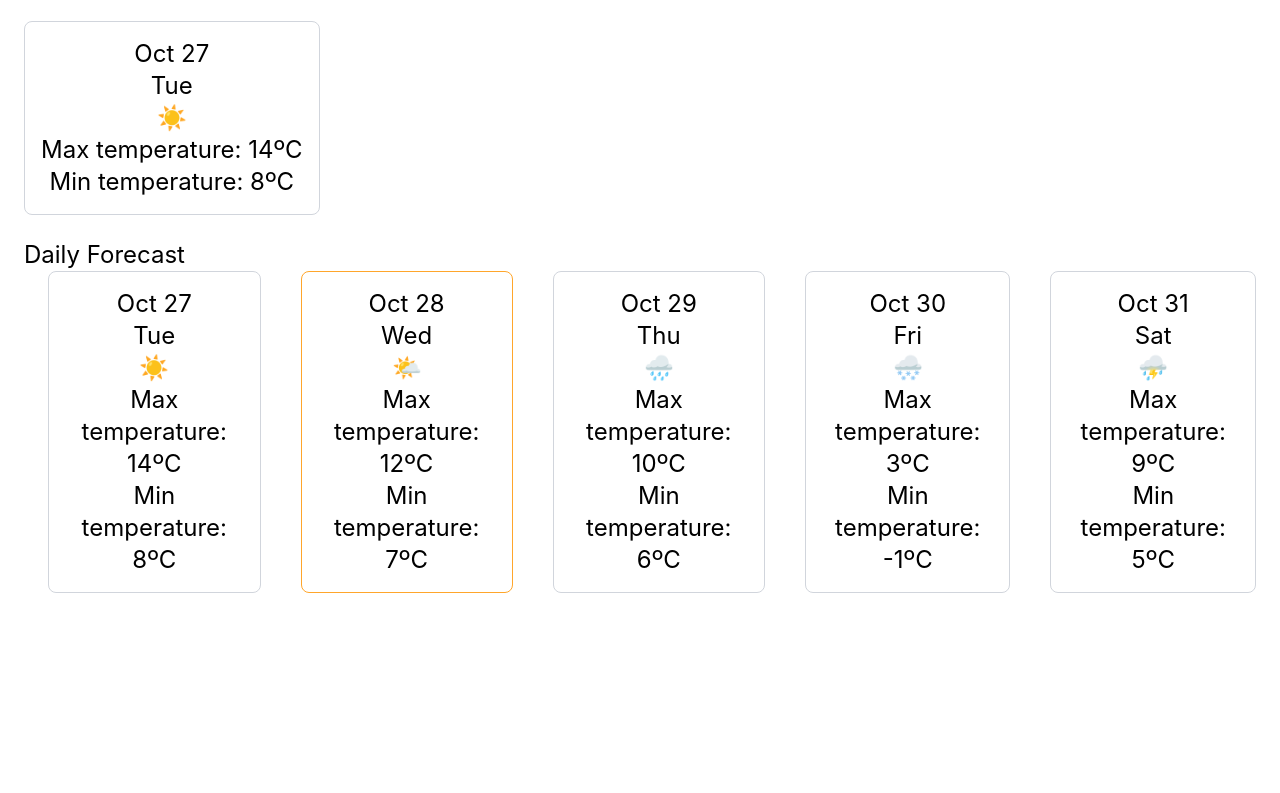
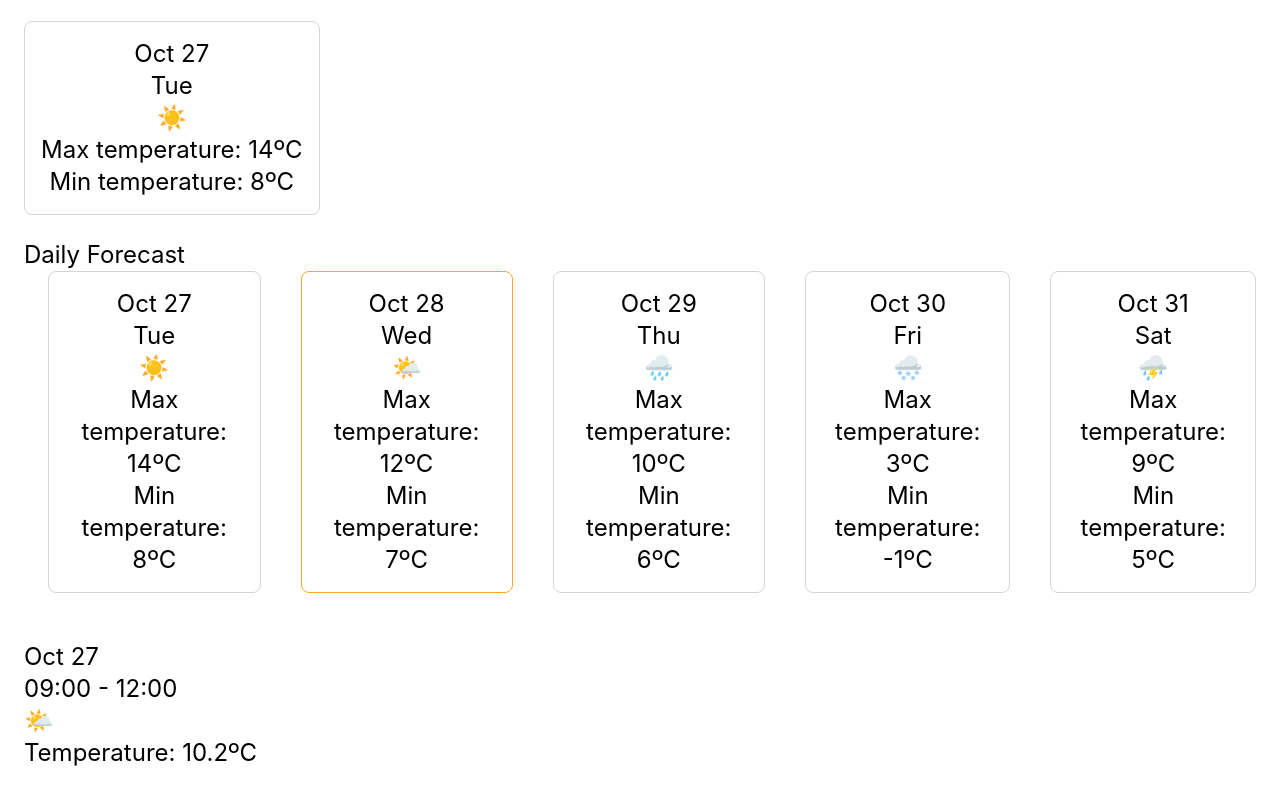
Before and after one commit to nakatanisae/Weather-app, a React app in the folder react-app/: page / in a window 1280 px wide. Shown: the part 319-1112 px from the top of the page. Before the commit the page ends 936 px from the top, so only its background shows below. Built offline with nearby package versions, Linux system fonts and the light colour scheme.

Commit message:
Add HourlyCard component

```diff
--- a/react-app/src/App.jsx
+++ b/react-app/src/App.jsx
@@ -2,6 +2,7 @@ import CurrentWeather from './components/CurrentWeather'
 import {dummyWeather} from './data/dummyWeather'
 import  ForecastCard from './components/ForecastCard'
 import  DailyForecast from './components/DailyForecast'
+import  HourlyCard from './components/HourlyCard'
 
 function App() {
   return (
@@ -24,6 +25,9 @@ function App() {
         onSelectDate={(date) => console.log(date)}
       />
 
+      <HourlyCard
+        {...dummyWeather.hourly[3]}
+      />
     </main>
   )
 }
--- /dev/null
+++ b/react-app/src/components/HourlyCard.jsx
@@ -0,0 +1,19 @@
+import { getWeatherIcon, formatDate,  formatTimeRange  } from "../utils/weather"
+
+function HourlyCard({time, temp, weatherCode}) {
+
+    const [datePart, startTime] = time.split('T')
+    const { monthDay } = formatDate(datePart)
+
+    return (
+        <section className="p-6">
+            <span className="text-2xl block">{monthDay}</span>
+            <span className="text-2xl block">{formatTimeRange(startTime)}</span>
+            <span className="text-2xl block">{getWeatherIcon(weatherCode)}</span>
+            <span className="text-2xl block">Temperature: {temp.toFixed(1)}ºC</span>
+        </section>
+
+    )
+}
+
+export default HourlyCard
--- a/react-app/src/data/dummyWeather.js
+++ b/react-app/src/data/dummyWeather.js
@@ -8,5 +8,14 @@ export const dummyWeather = {
     { date: "2026-10-30", weatherCode: 71, minTemp: -1, maxTemp: 3 },
     { date: "2026-10-31", weatherCode: 95, minTemp: 5, maxTemp: 9 },
   ],
-  hourly: [{ time: "2026-10-27T09:00", temp: 10.2, weatherCode: 2 }, /* … */],
+  hourly: [
+    { time: "2026-10-27T00:00", temp: 8.4, weatherCode: 101 },
+    { time: "2026-10-27T03:00", temp: 8.0, weatherCode: 101 },
+    { time: "2026-10-27T06:00", temp: 8.3, weatherCode: 101 },
+    { time: "2026-10-27T09:00", temp: 10.2, weatherCode: 2 },
+    { time: "2026-10-27T12:00", temp: 13.1, weatherCode: 0 },
+    { time: "2026-10-27T15:00", temp: 14.0, weatherCode: 0 },
+    { time: "2026-10-27T18:00", temp: 11.5, weatherCode: 101 },
+    { time: "2026-10-27T21:00", temp: 9.6, weatherCode: 101 },
+  ],
 }
--- a/react-app/src/utils/weather.js
+++ b/react-app/src/utils/weather.js
@@ -116,3 +116,12 @@ export function formatDate(dateString) {
         })
     }
 }
+
+export function formatTimeRange(startTime){
+    const startingTime = startTime.slice(0,2);
+    const endingTime = (Number(startingTime) + 3) % 24;
+    const endingHour = String(endingTime).padStart(2, "0")
+
+    return `${startTime} - ${endingHour}:00`
+
+}
```
